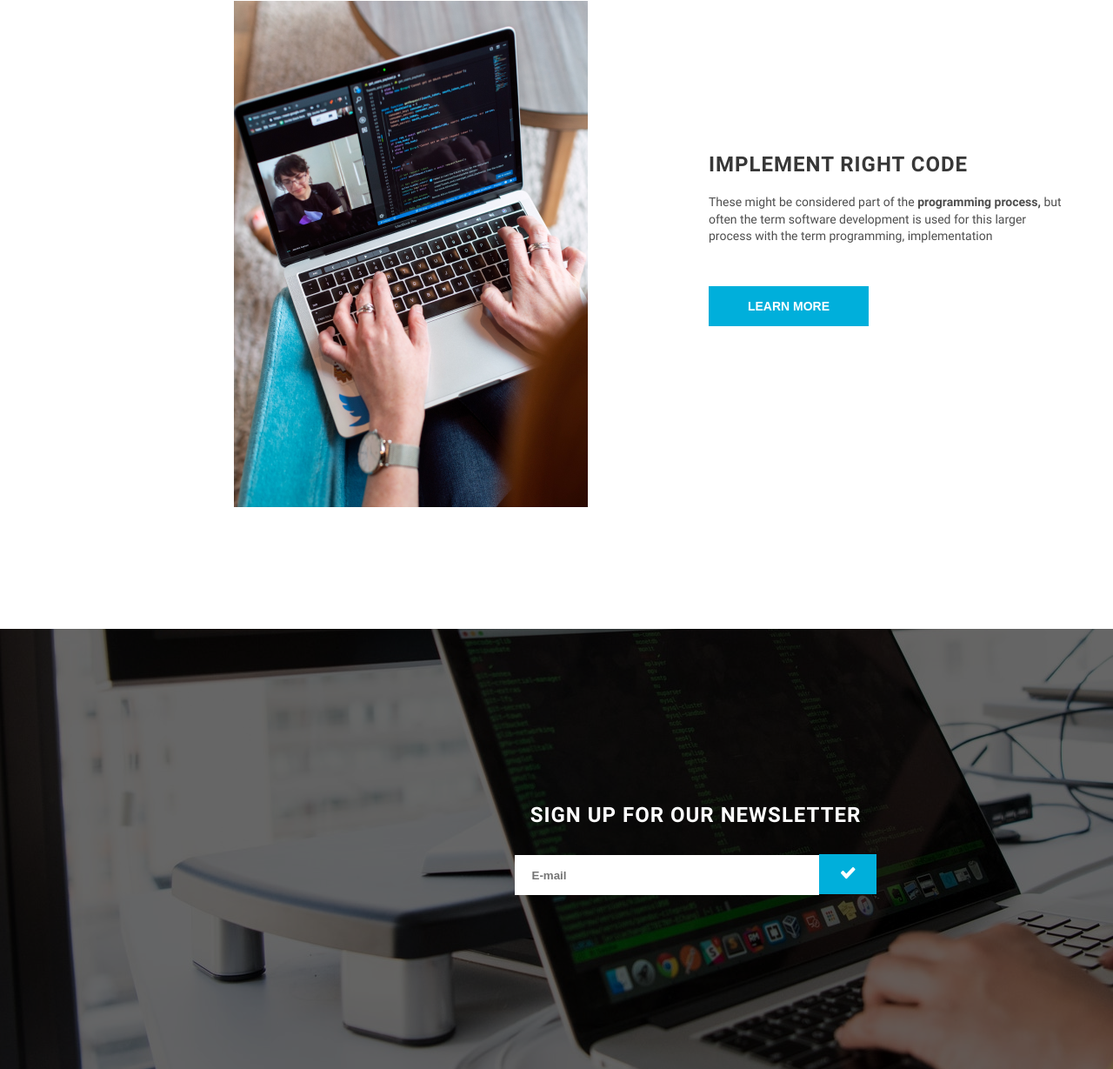
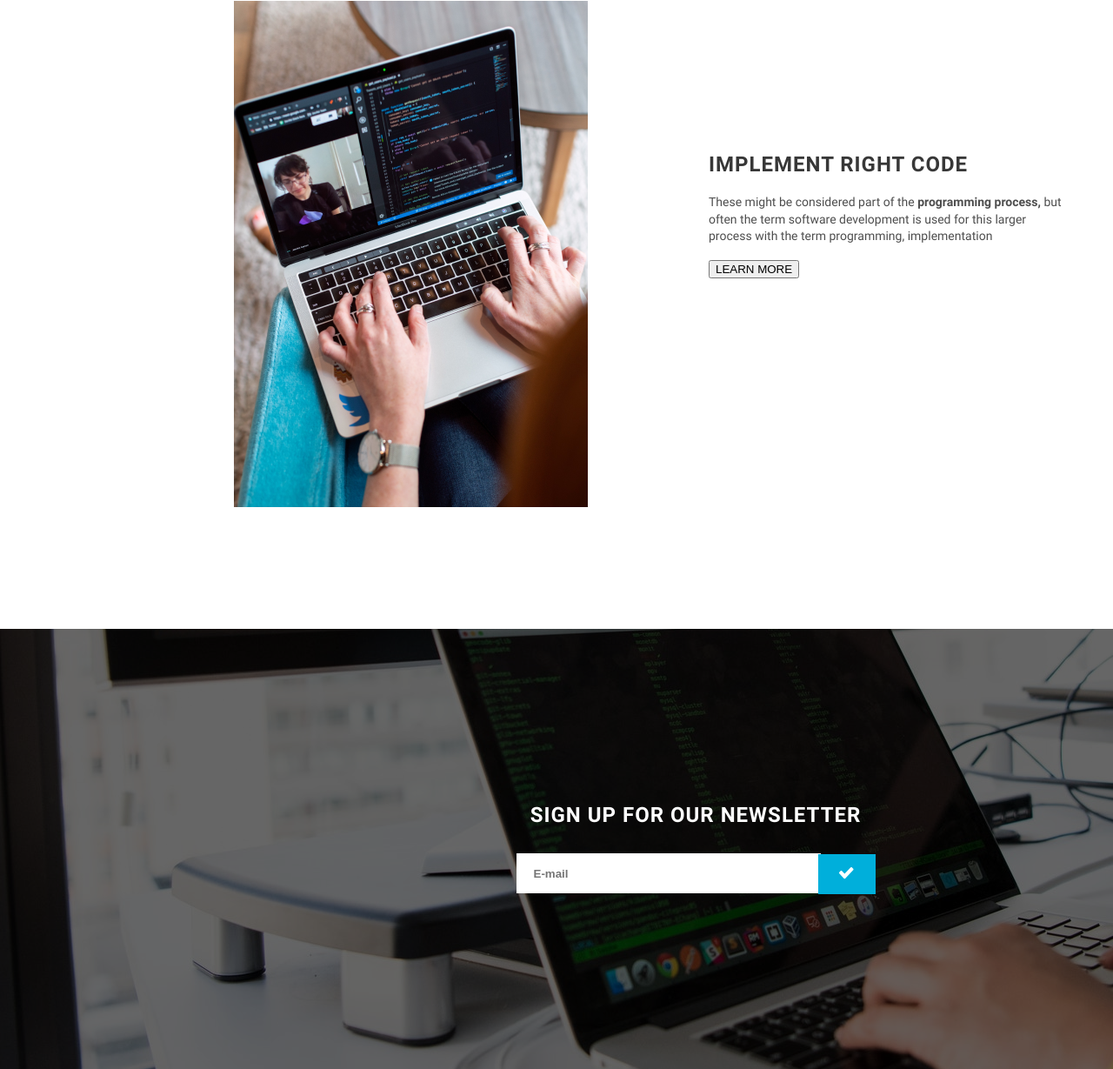
Before and after one commit to annastartseva/webdev-copy, a plain HTML site: page webdev/index.html in a window 1280 px wide. Shown: the part 2209-3438 px from the top of the page at 87% size. Drawn offline with Linux system fonts and the light colour scheme.

Commit message:
refactor: change data

```diff
--- a/webdev/index.html
+++ b/webdev/index.html
@@ -94,7 +94,7 @@
                 <span class="span_bold">programming process,</span> but<br> often the term software development is used for this larger
                 <br> process with the term programming, implementation </p>
             <div class=" implement__button ">
-                <button class="button ">LEARN MORE</button>
+                <button class="button_1 ">LEARN MORE</button>
             </div>
         </div>
     </section>
@@ -107,10 +107,9 @@
             </div>
 
             <div class="sign_up_form ">
-                <form>
-                    <input type="email " name="email " class="email" placeholder="E-mail ">
-                    <button type="button" class="button_send "><img src="assets/check-icon.svg"></button>
-                </form>
+                <input type="email " name="email " class="email" placeholder="E-mail ">
+                <button type="button" class="button_send "><img src="assets/check-icon.svg"></button>
+
             </div>
         </div>
     </section>
```
